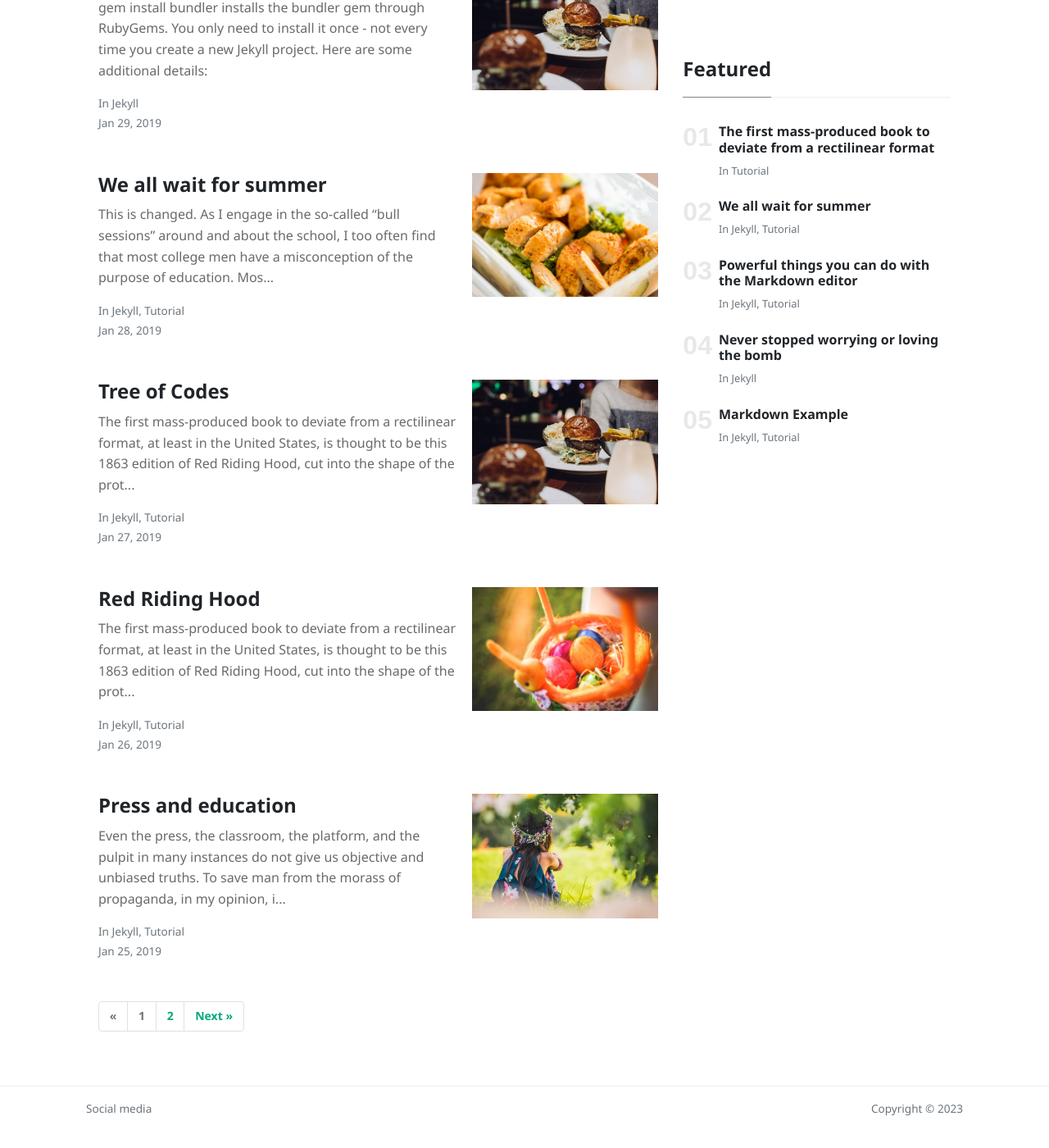
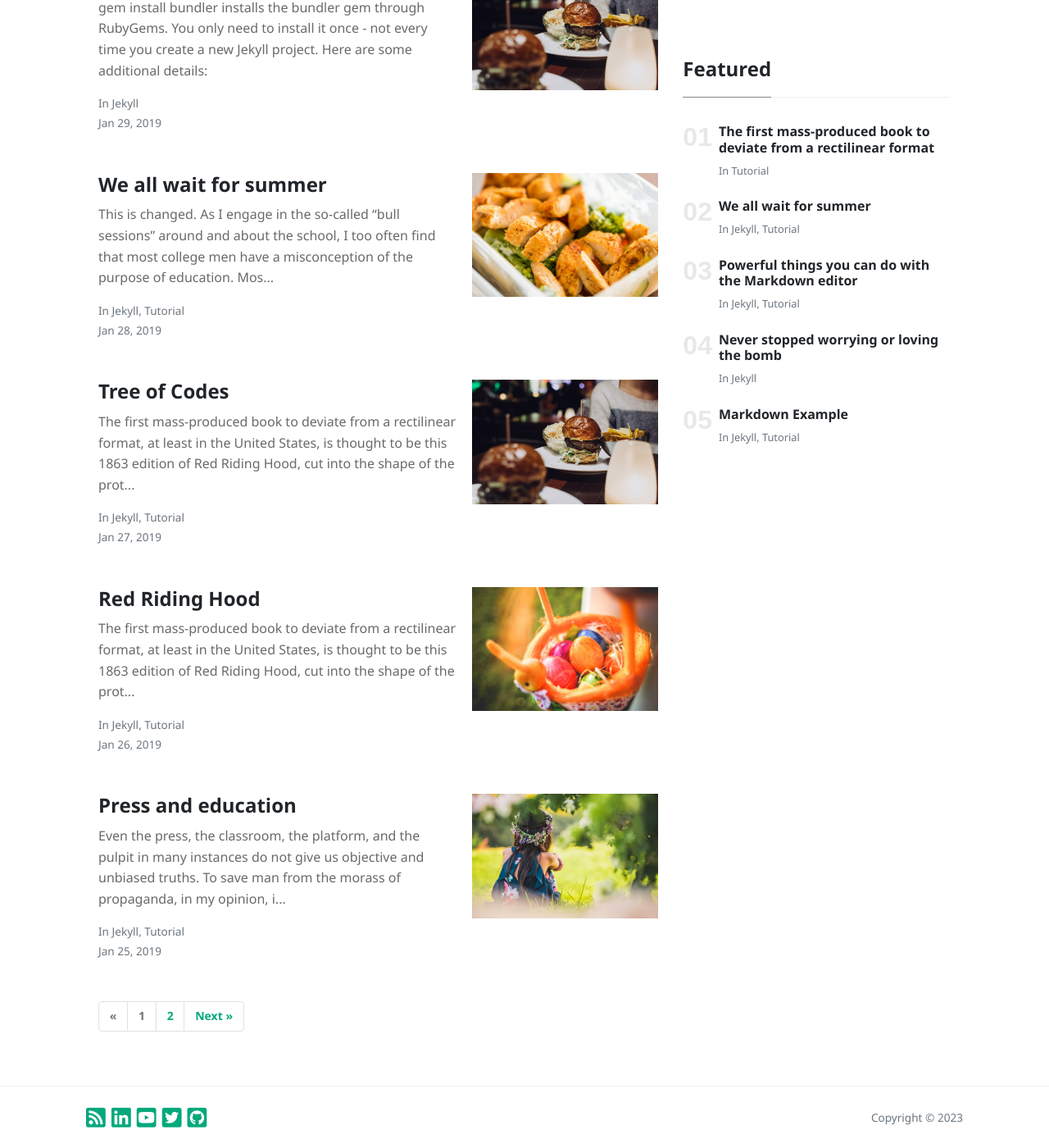
Before and after one commit to diogomatheus/diogomatheus.github.io, a Jekyll site: the page built from index.html, in a window 1280 px wide and 1400 px high, scrolled down 1356 px. Shown: the whole window at 82% size. Built offline with Jekyll 4.4.1, drawn with Linux system fonts in a browser that asks for light colours; nearby versions of some CDN libraries; the list of posts is cut into pages by our own code; before the commit the page ends 2735 px from its top, so only the background shows below that.

Commit message:
refactor: footer social media icons

```diff
--- a/_layouts/default.html
+++ b/_layouts/default.html
@@ -69,7 +69,13 @@
         <footer class="bg-white border-top p-3 text-muted small">
             <div class="container">
                 <div class="row align-items-center justify-content-between">
-                    <div>Social media</div>
+                    <div class="footer-social-media">
+                        <a href="{{site.baseurl}}/feed.xml" target="_blank"><i class="fas fa-rss-square"></i></a>
+                        <a href="https://www.linkedin.com/in/diogomatheuscosta" target="_blank"><i class="fab fa-linkedin"></i></a>
+                        <a href="https://www.youtube.com/@diogomatheus_" target="_blank"><i class="fab fa-youtube-square"></i></a>
+                        <a href="https://twitter.com/diogomatheus_" target="_blank"><i class="fab fa-twitter-square"></i></a>
+                        <a href="https://github.com/diogomatheus" target="_blank"><i class="fab fa-github-square"></i></a>
+                    </div>
                     <div>Copyright © <script>document.write(new Date().getFullYear())</script></div>
                 </div>
             </div>
--- a/assets/css/theme.css
+++ b/assets/css/theme.css
@@ -662,6 +662,9 @@ footer {
 	z-index:1022;
 	position:relative;
 }
+footer .footer-social-media {
+	font-size: 2em;
+}
 .sticky-top-offset {
 	top:70px;
 }
```
